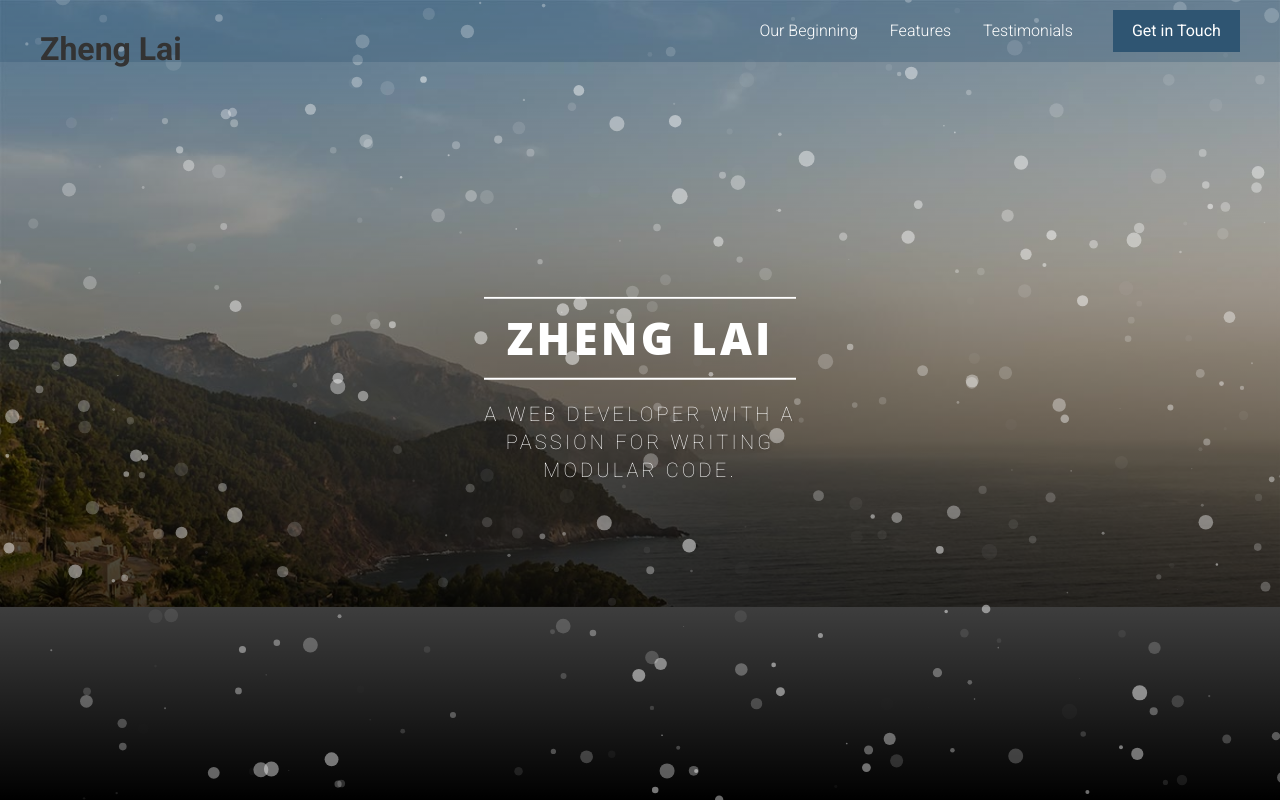
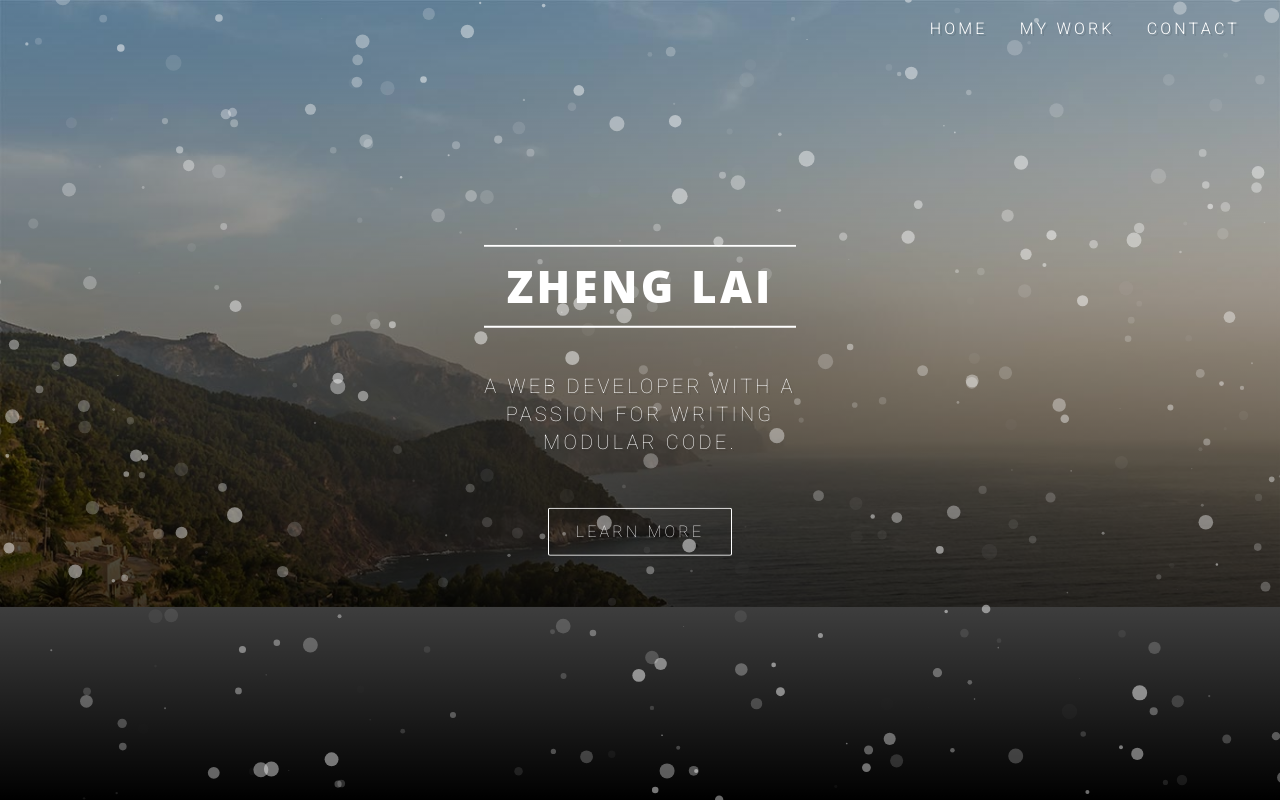
Before and after one commit to z2lai/portfolio-website, a plain HTML site: page index.html in a window 1280 px wide. Shown: the top 802 px of the page. Drawn offline with Linux system fonts and the light colour scheme.

Commit message:
added banner button and fade transition on window load

```diff
--- a/assets/styles/base/_global.css
+++ b/assets/styles/base/_global.css
@@ -1,3 +1,7 @@
+html {
+  scroll-behavior: smooth;
+}
+
 body {
     font-family: 'Roboto', sans-serif;
     color: #333;
--- /dev/null
+++ b/assets/styles/modules/_button.css
@@ -0,0 +1,36 @@
+.button {
+  display: inline-block;
+  border: 0;
+  border-radius: 2px;
+  margin-top: 2rem;
+  padding: 0.75em 1.75em;
+  line-height: 1.5rem;
+  font-weight: 100;
+  text-transform: uppercase;
+  text-decoration: none;
+  color: #fff;
+  text-shadow: 2px 2px 0 rgba(0, 0, 0, 0.1);
+  box-shadow: inset 0 0 0 1px #ffffff;
+  transition: background-color 0.2s ease-in-out;
+
+  &:hover {
+    background-color: rgba(255, 255, 255, 0.125);
+  }
+
+  &:active {
+    background-color: rgba(255, 255, 255, 0.25);
+  }
+
+  &--orange {
+    background-color: $mainOrange;
+  }
+
+  &--large {
+    font-size: 1rem;
+    padding: 1.1rem 1.9rem;
+
+    @mixin atSmall {
+      font-size: 1.25rem;
+    }
+  }
+}
--- a/assets/styles/modules/_large-hero.css
+++ b/assets/styles/modules/_large-hero.css
@@ -2,10 +2,6 @@
   position: relative;
   height: 100vh;
   overflow: hidden;
-
-  & canvas {
-    position: relative;
-  }
 
   &__image img {
     position: absolute;
@@ -22,7 +18,7 @@
     width: 100%;
     height: 100%;
     display: inline-block;
-    background: linear-gradient(top, rgba(0, 0, 0, 0), rgba(0, 0, 0, 1));
+    background: linear-gradient(to bottom, rgba(0, 0, 0, 0), rgba(0, 0, 0, 1));
   }
 
   &__text-content {
@@ -30,12 +26,13 @@
     top: 50%;
     left: 50%;
     transform: translate(-50%, -50%);
-    width: 400px;
+    max-width: 400px;
     border-radius: 50%;
     letter-spacing: 0.2em;
     text-transform: uppercase;
     text-align: center;
     z-index: 1;
+
     @mixin atMedium {
     }
   }
@@ -43,28 +40,31 @@
   &__title {
     position: relative;
     display: inline-block;
-    margin: 0;
+    margin: 0 0 1.5rem 0;
     padding: 0 0.5em;
     line-height: 1.875em;
     font-family: "Open Sans", Helvetica, sans-serif;
     font-size: 2.4rem;
     font-weight: 900;
     color: white;
+    opacity: 1;
+    transform: scale(1);
+    transition: transform 0.5s ease, opacity 0.5s ease;
 
     @mixin atSmall {
       font-size: 2.75rem;
     }
   }
 
-  &__title::before, &__title::after {
+  &__title::before,
+  &__title::after {
     content: "";
     position: absolute;
     display: block;
     width: 100%;
     height: 2px;
     background: #fff;
-    transition: width 850ms ease;
-    transition-delay: 250ms;
+    transition: width 850ms ease 250ms;
   }
 
   &__title::before {
@@ -77,29 +77,56 @@
     right: 0;
   }
 
-  &__subtitle {
-    font-weight: 300;
-    color: $mainBlue;
-    font-size: 1.5rem;
-    margin: 0;
-
-    @mixin atSmall {
-      font-size: 2.9rem;
-    }
-  }
-
   &__description {
+    max-width: 30rem;
     line-height: 1.75rem;
-    color: #fff;
     font-size: 1.1rem;
     font-weight: 100;
+    color: #fff;
     text-shadow: 2px 2px 0 rgba(0, 0, 0, 0.1);
-    max-width: 30rem;
-    margin-left: auto;
-    margin-right: auto;
+    opacity: 1;
+    transition: opacity 1500ms ease-in-out 1000ms;
 
     @mixin atSmall {
       font-size: 1.25rem;
     }
   }
+
+  & .button {
+    opacity: 1;
+    transition: opacity 1500ms ease-in-out 1000ms;
+  }
+
+  &:after {
+    content: "";
+    position: absolute;
+    left: 0;
+    top: 0;
+    display: block;
+    width: 100%;
+    height: 100%;
+    background: #2e3842;
+    opacity: 0;
+    transition: opacity 1500ms ease-in-out 1000ms;
+    pointer-events: none;
+  }
+
+  &--is-preload .large-hero__title {
+    transform: scale(0.95);
+  }
+
+  &--is-preload .large-hero__title,
+  &--is-preload .large-hero__description,
+  &--is-preload .button {
+    opacity: 0;
+  }
+
+  &--is-preload .large-hero__title::before,
+  &--is-preload .large-hero__title::after {
+    width: 0;
+  }
+
+  &--is-preload:after {
+    opacity: 1;
+  }
 }
--- a/assets/styles/modules/_primary-nav.css
+++ b/assets/styles/modules/_primary-nav.css
@@ -1,8 +1,8 @@
 .primary-nav {
   display: flex;
+  padding: 1rem 0;
   align-items: center;
   justify-content: center;
-    padding: 1rem 0;
   @mixin atMedium {
     margin-right: 1.5rem;
     padding: 0;
@@ -24,14 +24,16 @@
   }
 
   a {
+    font-size: 0.9rem;
+    letter-spacing: 0.2em;
     font-weight: 500;
-        color: #FFF;
+    color: #fff;
+    text-transform: uppercase;
     text-decoration: none;
-        font-size: 0.9rem;
+    text-shadow: rgba(0, 0, 0, 0.1) 2px 2px 0px;
     @mixin atMedium {
       font-size: 1rem;
       font-weight: 300;
     }
   }
-
 }
--- a/assets/styles/modules/_site-header.css
+++ b/assets/styles/modules/_site-header.css
@@ -1,11 +1,11 @@
 .site-header {
-  position: absolute;
+  position: fixed;
   z-index: 2;
   width: 100%;
-  padding: 10px 0;
+  padding: 15px 0;
   transition: background 0.2s ease-out;
   @mixin atMedium {
-    background-color: rgba($mainBlue, 0.3);
+
   }
 
   &--is-expanded {
@@ -14,17 +14,18 @@
 
   &__heading {
     position: absolute;
-    visibility: none;
+    visibility: hidden;
   }
 
   &__menu-content {
+    position: relative;
     display: flex;
+    padding-top: 90px;
+    line-height: 1.75em;
     flex-flow: column;
     align-items: center;
-    padding-top: 90px;
     opacity: 0;
     z-index: -10;
-    position: relative;
     transform: scale(1.2);
     transition: all 0.1s ease-out;
     @mixin atMedium {
--- a/assets/styles/styles.css
+++ b/assets/styles/styles.css
@@ -3,8 +3,9 @@
 @import "base/_mixins";
 @import "base/_global";
 @import "modules/_large-hero";
-@import "modules/_btn";
 @import "modules/_wrapper";
+/* @import "modules/_btn"; */
+@import "modules/_button";
 @import "modules/_page-section";
 @import "modules/_headline";
 @import "modules/_row";
--- a/index.html
+++ b/index.html
@@ -13,7 +13,6 @@
 
 <body>
   <header class="site-header">
-    <div class="wrapper">
     <h1 class="site-header__heading">
       Zheng Lai
     </h1>
@@ -25,18 +24,16 @@
     <div class="site-header__menu-content">
       <nav class="primary-nav">
         <ul>
-            <li><a href="#our-beginning">Our Beginning</a></li>
-            <li><a href="#features">Features</a></li>
-            <li><a href="#testimonials">Testimonials</a></li>
+          <li><a href="#our-beginning">Home</a></li>
+          <li><a href="#features">My Work</a></li>
+          <li><a href="#testimonials">Contact</a></li>
         </ul>
       </nav>
-        <a href="#" class="btn">Get in Touch</a>
     </div>
 
-    </div>
   </header>
 
-  <section id="particles-js" class="large-hero">
+  <section id="banner" class="large-hero large-hero--is-preload">
     <picture class="large-hero__image">
       <source srcset="assets/images/mountains-hero--medium.jpg" media="(min-width: 1380px)">
       <source srcset="assets/images/hero--medium.jpg 1380w" media="(min-width: 990px)">
@@ -44,16 +41,16 @@
       <img srcset="assets/images/hero--smaller.jpg 640w" alt="Coastal view of ocean and mountains">
     </picture>
 
-    <header id="particles-js-overlay" class="large-hero__text-content">
-      <div class="wrapper">
+    <header class="large-hero__text-content">
+      <div id="banner-overlay" class="wrapper">
         <h2 class="large-hero__title">Zheng Lai</h2>
         <p class="large-hero__description">A web developer with a passion for writing modular code.</p>
-        <!-- <p><a href="#our-beginning" class="btn btn--orange btn--large">My Work</a></p> -->
       </div>
+      <a id="banner-overlay-button" href="#my-work" class="button">Learn More</a>
     </header>
   </section>
 
-  <div id="our-beginning" class="page-section">
+  <div id="my-work" class="page-section">
     <div class="wrapper">
 
       <h2 class="headline headline--centred headline--light headline--b-margin-small">The first trip we planned
--- a/temp/styles/styles.css
+++ b/temp/styles/styles.css
@@ -450,6 +450,10 @@ template {
   display: none;
 }
 
+html {
+  scroll-behavior: smooth;
+}
+
 body {
     font-family: 'Roboto', sans-serif;
     color: #333;
@@ -475,10 +479,6 @@ a {
   overflow: hidden;
 }
 
-.large-hero canvas {
-    position: relative;
-  }
-
 .large-hero__image img {
     position: absolute;
     top: 0;
@@ -495,7 +495,7 @@ a {
     height: 100%;
     display: inline-block;
     background: -webkit-gradient(linear, left top, left bottom, from(rgba(0, 0, 0, 0)), to(rgba(0, 0, 0, 1)));
-    background: linear-gradient(top, rgba(0, 0, 0, 0), rgba(0, 0, 0, 1));
+    background: linear-gradient(to bottom, rgba(0, 0, 0, 0), rgba(0, 0, 0, 1));
   }
 
 .large-hero__text-content {
@@ -504,7 +504,7 @@ a {
     left: 50%;
     -webkit-transform: translate(-50%, -50%);
             transform: translate(-50%, -50%);
-    width: 400px;
+    max-width: 400px;
     border-radius: 50%;
     letter-spacing: 0.2em;
     text-transform: uppercase;
@@ -518,13 +518,20 @@ a {
 .large-hero__title {
     position: relative;
     display: inline-block;
-    margin: 0;
+    margin: 0 0 1.5rem 0;
     padding: 0 0.5em;
     line-height: 1.875em;
     font-family: "Open Sans", Helvetica, sans-serif;
     font-size: 2.4rem;
     font-weight: 900;
     color: white;
+    opacity: 1;
+    -webkit-transform: scale(1);
+            transform: scale(1);
+    -webkit-transition: opacity 0.5s ease, -webkit-transform 0.5s ease;
+    transition: opacity 0.5s ease, -webkit-transform 0.5s ease;
+    transition: transform 0.5s ease, opacity 0.5s ease;
+    transition: transform 0.5s ease, opacity 0.5s ease, -webkit-transform 0.5s ease;
   }
 
 @media (min-width: 530px) {
@@ -534,17 +541,16 @@ a {
   }
     }
 
-.large-hero__title::before, .large-hero__title::after {
+.large-hero__title::before,
+  .large-hero__title::after {
     content: "";
     position: absolute;
     display: block;
     width: 100%;
     height: 2px;
     background: #fff;
-    -webkit-transition: width 850ms ease;
-    transition: width 850ms ease;
-    -webkit-transition-delay: 250ms;
-            transition-delay: 250ms;
+    -webkit-transition: width 850ms ease 250ms;
+    transition: width 850ms ease 250ms;
   }
 
 .large-hero__title::before {
@@ -557,29 +563,16 @@ a {
     right: 0;
   }
 
-.large-hero__subtitle {
-    font-weight: 300;
-    color: #2f5572;
-    font-size: 1.5rem;
-    margin: 0;
-  }
-
-@media (min-width: 530px) {
-
-.large-hero__subtitle {
-      font-size: 2.9rem
-  }
-    }
-
 .large-hero__description {
+    max-width: 30rem;
     line-height: 1.75rem;
-    color: #fff;
     font-size: 1.1rem;
     font-weight: 100;
+    color: #fff;
     text-shadow: 2px 2px 0 rgba(0, 0, 0, 0.1);
-    max-width: 30rem;
-    margin-left: auto;
-    margin-right: auto;
+    opacity: 1;
+    -webkit-transition: opacity 1500ms ease-in-out 1000ms;
+    transition: opacity 1500ms ease-in-out 1000ms;
   }
 
 @media (min-width: 530px) {
@@ -589,28 +582,45 @@ a {
   }
     }
 
-.btn {
-    background-color: #2f5572;
-    color: #FFF;
-    text-decoration: none;
-    padding: .75rem 1.2rem;
-    display: inline-block;
+.large-hero .button {
+    opacity: 1;
+    -webkit-transition: opacity 1500ms ease-in-out 1000ms;
+    transition: opacity 1500ms ease-in-out 1000ms;
   }
 
-.btn--orange {
-        background-color: #d59541;
+.large-hero:after {
+    content: "";
+    position: absolute;
+    left: 0;
+    top: 0;
+    display: block;
+    width: 100%;
+    height: 100%;
+    background: #2e3842;
+    opacity: 0;
+    -webkit-transition: opacity 1500ms ease-in-out 1000ms;
+    transition: opacity 1500ms ease-in-out 1000ms;
+    pointer-events: none;
   }
 
-.btn--large {
-        font-size: 1rem;
-        padding: 1.1rem 1.9rem;
+.large-hero--is-preload .large-hero__title {
+    -webkit-transform: scale(0.95);
+            transform: scale(0.95);
   }
 
-@media (min-width: 530px) {
+.large-hero--is-preload .large-hero__title,
+  .large-hero--is-preload .large-hero__description,
+  .large-hero--is-preload .button {
+    opacity: 0;
+  }
 
-.btn--large {
-            font-size: 1.25rem
+.large-hero--is-preload .large-hero__title::before,
+  .large-hero--is-preload .large-hero__title::after {
+    width: 0;
   }
+
+.large-hero--is-preload:after {
+    opacity: 1;
   }
 
 .wrapper {
@@ -652,6 +662,50 @@ a {
 .wrapper .wrapper {
         padding-left: 0px;
         padding-right: 0px;
+    }
+
+/* @import "modules/_btn"; */
+
+.button {
+  display: inline-block;
+  border: 0;
+  border-radius: 2px;
+  margin-top: 2rem;
+  padding: 0.75em 1.75em;
+  line-height: 1.5rem;
+  font-weight: 100;
+  text-transform: uppercase;
+  text-decoration: none;
+  color: #fff;
+  text-shadow: 2px 2px 0 rgba(0, 0, 0, 0.1);
+  -webkit-box-shadow: inset 0 0 0 1px #ffffff;
+          box-shadow: inset 0 0 0 1px #ffffff;
+  -webkit-transition: background-color 0.2s ease-in-out;
+  transition: background-color 0.2s ease-in-out;
+}
+
+.button:hover {
+    background-color: rgba(255, 255, 255, 0.125);
+  }
+
+.button:active {
+    background-color: rgba(255, 255, 255, 0.25);
+  }
+
+.button--orange {
+    background-color: #d59541;
+  }
+
+.button--large {
+    font-size: 1rem;
+    padding: 1.1rem 1.9rem;
+  }
+
+@media (min-width: 530px) {
+
+.button--large {
+      font-size: 1.25rem
+  }
     }
 
 .page-section {
@@ -1002,19 +1056,15 @@ a {
     }
 
 .site-header {
-  position: absolute;
+  position: fixed;
   z-index: 2;
   width: 100%;
-  padding: 10px 0;
+  padding: 15px 0;
   -webkit-transition: background 0.2s ease-out;
   transition: background 0.2s ease-out;
 }
 
 @media (min-width: 800px) {
-
-.site-header {
-    background-color: rgba(47,85,114, 0.3)
-}
     }
 
 .site-header--is-expanded {
@@ -1023,13 +1073,16 @@ a {
 
 .site-header__heading {
     position: absolute;
-    visibility: none;
+    visibility: hidden;
   }
 
 .site-header__menu-content {
+    position: relative;
     display: -webkit-box;
     display: -ms-flexbox;
     display: flex;
+    padding-top: 90px;
+    line-height: 1.75em;
     -webkit-box-orient: vertical;
     -webkit-box-direction: normal;
         -ms-flex-flow: column;
@@ -1037,10 +1090,8 @@ a {
     -webkit-box-align: center;
         -ms-flex-align: center;
             align-items: center;
-    padding-top: 90px;
     opacity: 0;
     z-index: -10;
-    position: relative;
     -webkit-transform: scale(1.2);
             transform: scale(1.2);
     -webkit-transition: all 0.1s ease-out;
@@ -1150,14 +1201,13 @@ a {
   display: -webkit-box;
   display: -ms-flexbox;
   display: flex;
+  padding: 1rem 0;
   -webkit-box-align: center;
       -ms-flex-align: center;
           align-items: center;
   -webkit-box-pack: center;
       -ms-flex-pack: center;
           justify-content: center;
-    padding: 1rem 0;
-
 }
 
 @media (min-width: 800px) {
@@ -1165,7 +1215,6 @@ a {
 .primary-nav {
     margin-right: 1.5rem;
     padding: 0
-
 }
     }
 
@@ -1193,10 +1242,13 @@ a {
     }
 
 .primary-nav a {
+    font-size: 0.9rem;
+    letter-spacing: 0.2em;
     font-weight: 500;
-        color: #FFF;
+    color: #fff;
+    text-transform: uppercase;
     text-decoration: none;
-        font-size: 0.9rem;
+    text-shadow: rgba(0, 0, 0, 0.1) 2px 2px 0px;
   }
 
 @media (min-width: 800px) {
```
Also changed, not shown: assets/scripts/App.js (+10 -2 lines), assets/scripts/modules/particles.js (+5 -3 lines), temp/scripts/App.js. Lines whose indentation alone changed are shown as unchanged.
